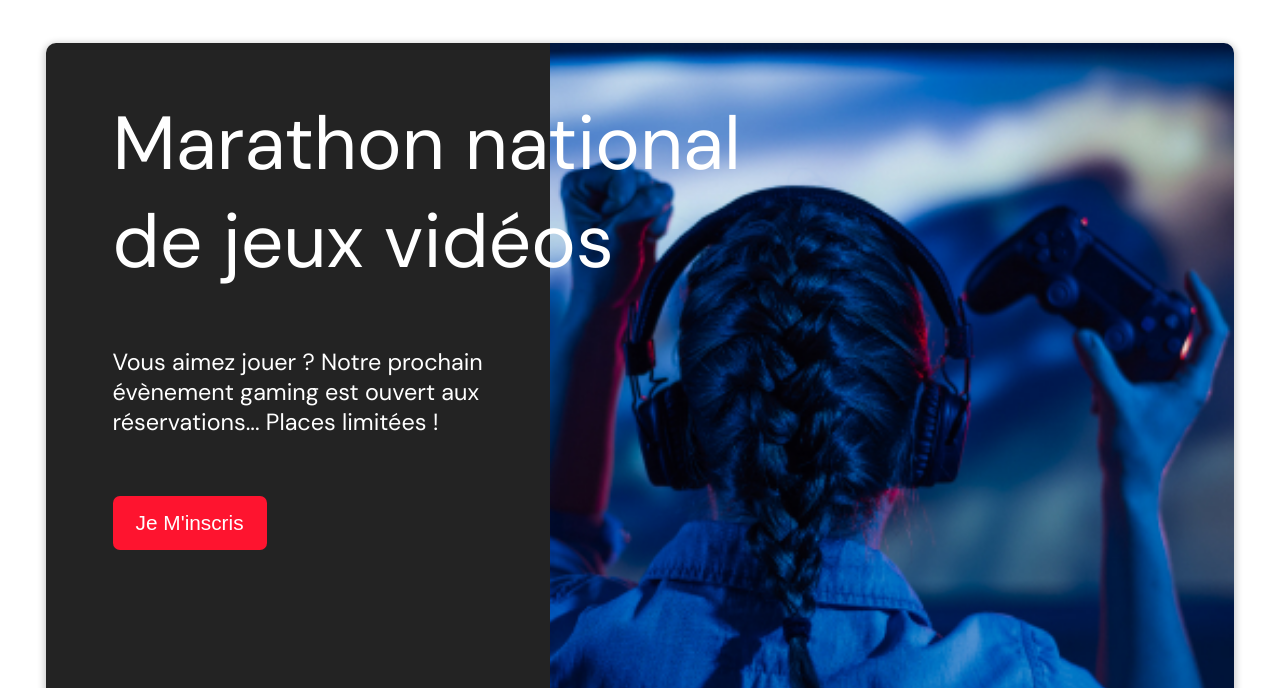
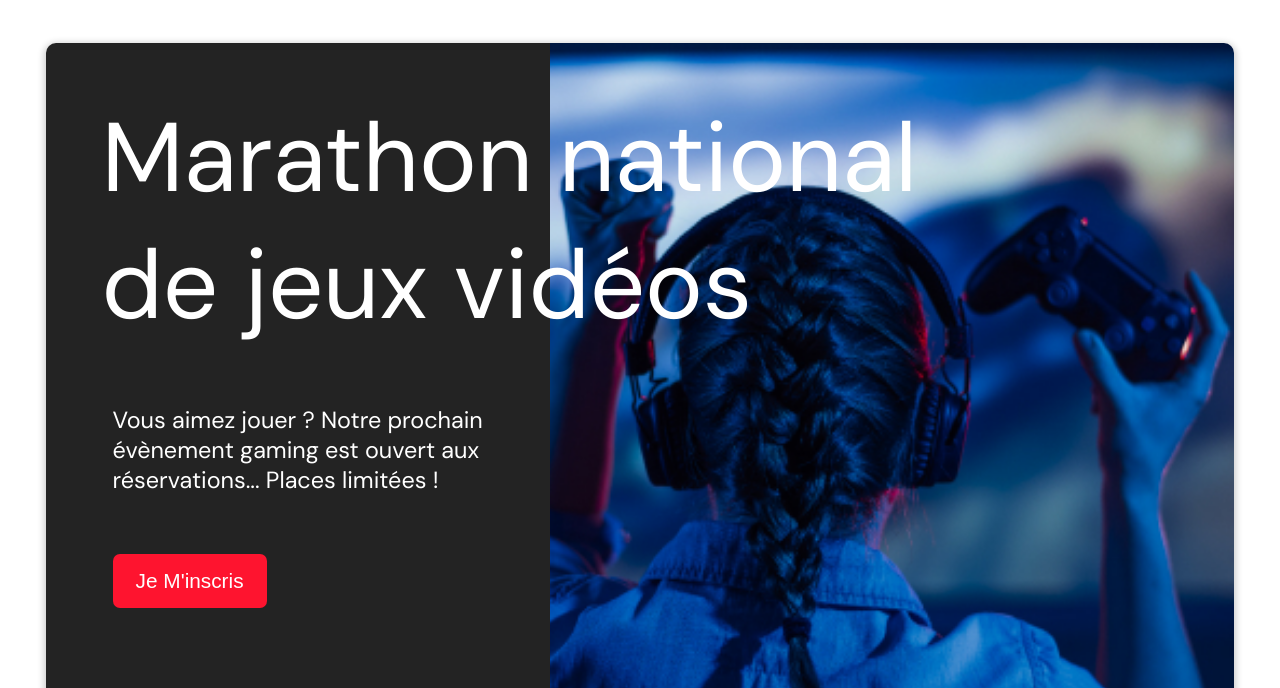
Before and after one commit to Christado/Projet4GameOn, a plain HTML site: page index.html in a window 1280 px wide. Shown: the part 112-800 px from the top of the page. Drawn offline with Linux system fonts and the light colour scheme.

Commit message:
modifwp15

```diff
--- a/modal.css
+++ b/modal.css
@@ -553,6 +553,16 @@ footer {
   }
 }
 
+@media screen and (min-width: 970px) and (max-width: 4000px) {
+  .hero-headline {
+    font-size: 6.1rem;
+    font-weight: normal;
+    white-space: nowrap;
+    margin-left: -11px;
+    margin-right: 25px;
+  }
+}
+
 @media screen and (width: 280px) {
   .hero-headline {
     font-size: 6rem;
```
